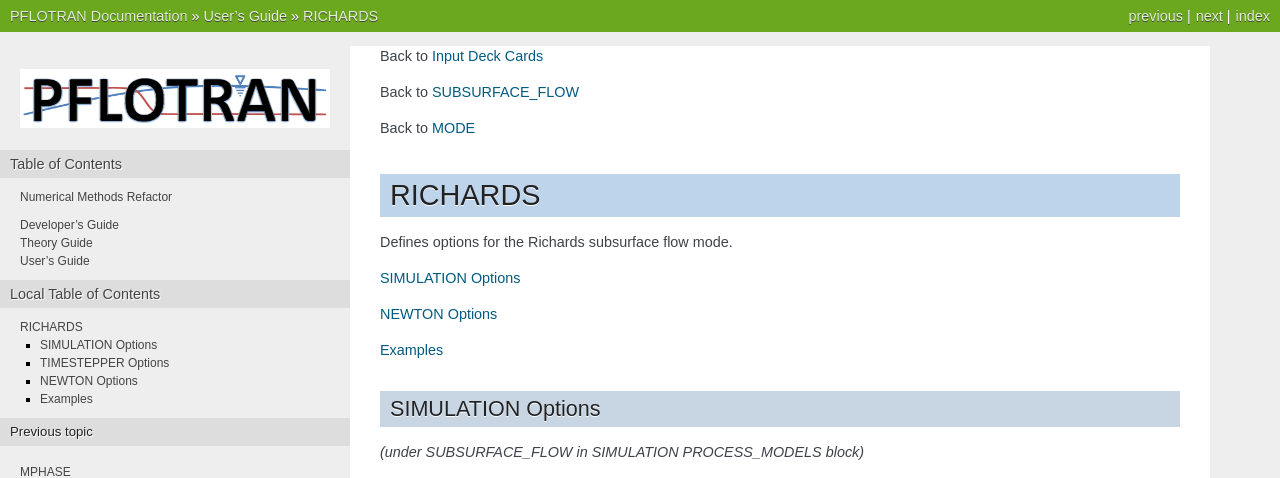
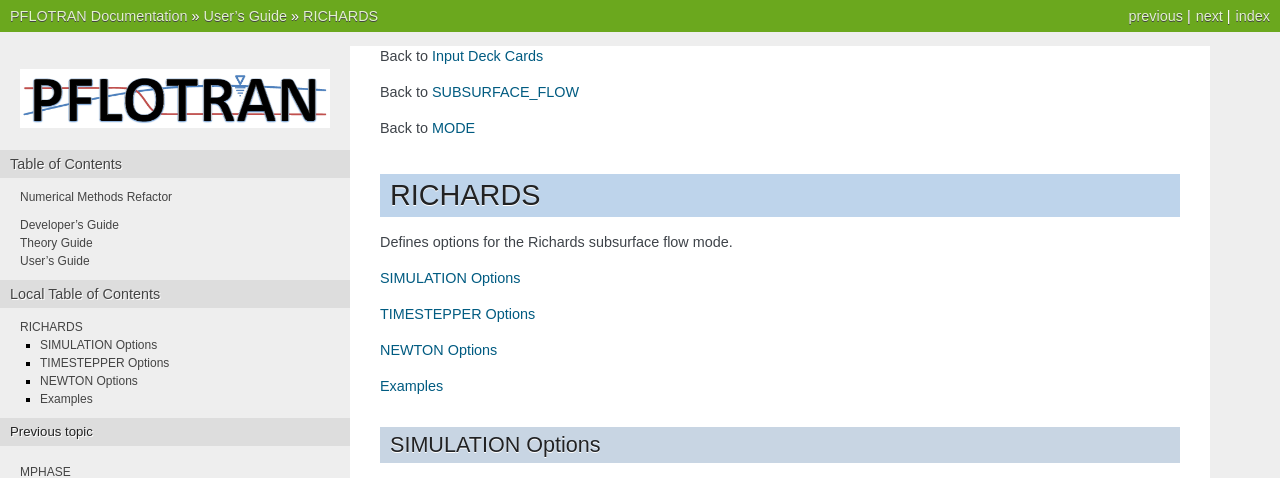
Before and after one commit to Miracloon/pflotran-documentation, a Sphinx documentation site: the page built from source/user_guide/cards/simulation/subsurface_flow_modes/richards_card.rst, in a window 1280 px wide, cut to the strip 0-478 px from the top of the page. Built offline with Sphinx 7.4.7, drawn with Linux system fonts in a browser that asks for light colours.

Commit message:
Added missing timestepper link in mode files

```diff
--- a/source/user_guide/cards/simulation/subsurface_flow_modes/general_card.rst
+++ b/source/user_guide/cards/simulation/subsurface_flow_modes/general_card.rst
@@ -11,6 +11,8 @@ GENERAL
 Defines options for the General subsurface flow mode.
 
 :ref:`general-simulation-options`
+
+:ref:`general-timestepper-options`
 
 :ref:`general-newton-options`
 
--- a/source/user_guide/cards/simulation/subsurface_flow_modes/hydrate_card.rst
+++ b/source/user_guide/cards/simulation/subsurface_flow_modes/hydrate_card.rst
@@ -11,6 +11,8 @@ HYDRATE
 Defines options for the Hydrate subsurface flow mode.
 
 :ref:`hydrate-simulation-options`
+
+:ref:`hydrate-timestepper-options`
 
 :ref:`hydrate-newton-options`
 
--- a/source/user_guide/cards/simulation/subsurface_flow_modes/mphase_card.rst
+++ b/source/user_guide/cards/simulation/subsurface_flow_modes/mphase_card.rst
@@ -12,6 +12,8 @@ MPHASE
 Defines options for the MPHASE supercritical CO\ :sub:`2`\ subsurface flow mode.
 
 :ref:`mphase-simulation-options`
+
+:ref:`mphase-timestepper-options`
 
 :ref:`mphase-newton-options`
 
--- a/source/user_guide/cards/simulation/subsurface_flow_modes/richards_card.rst
+++ b/source/user_guide/cards/simulation/subsurface_flow_modes/richards_card.rst
@@ -12,6 +12,8 @@ RICHARDS
 Defines options for the Richards subsurface flow mode.
 
 :ref:`richards-simulation-options`
+
+:ref:`richards-timestepper-options`
 
 :ref:`richards-newton-options`
 
--- a/source/user_guide/cards/simulation/subsurface_flow_modes/th_card.rst
+++ b/source/user_guide/cards/simulation/subsurface_flow_modes/th_card.rst
@@ -12,6 +12,8 @@ TH
 Defines options for the TH subsurface flow mode.
 
 :ref:`th-simulation-options`
+
+:ref:`th-timestepper-options`
 
 :ref:`th-newton-options`
 
```
